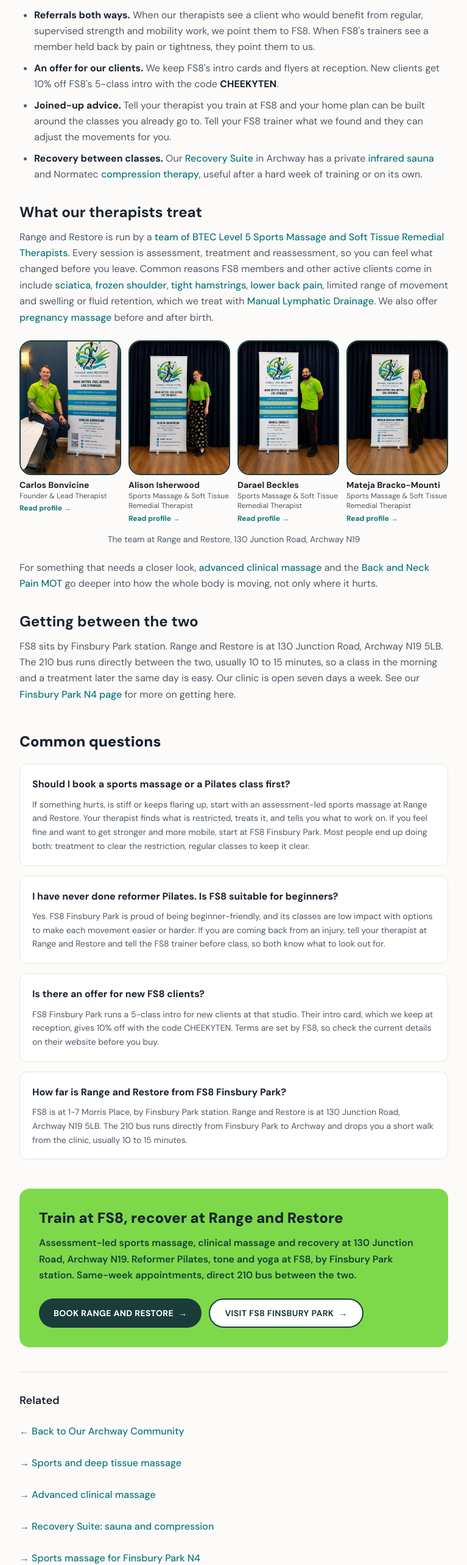
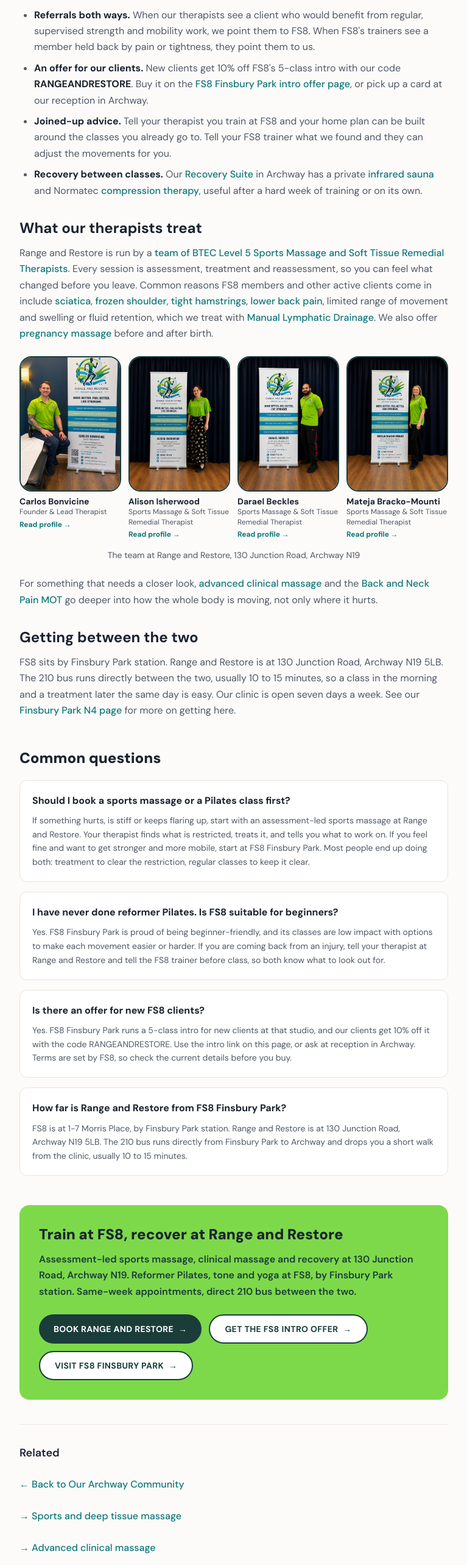
Before and after one commit to devjoe1991/rangeandrestore, a Next.js app: page /community/fs8-finsbury-park in a window 1280 px wide. Shown: the part 1960-4526 px from the top of the page at 61% size, without its empty margins (256-1023 px from the left). Built offline with nearby package versions, Linux system fonts and the light colour scheme; no server answers.

Commit message:
Switch FS8 code to RANGEANDRESTORE and link the FS8 intro offer

```diff
--- a/app/community/fs8-finsbury-park/page.tsx
+++ b/app/community/fs8-finsbury-park/page.tsx
@@ -13,8 +13,9 @@ export const metadata: Metadata = buildMetadata({
 const PARTNER_URL = 'https://fs8.com/studio/finsburypark/'
 const PARTNER_INSTAGRAM = 'https://www.instagram.com/fs8_finsburypark'
 const PARTNER_ADDRESS = '1-7 Morris Place, Finsbury Park, London N4 3JG'
-// Printed on the FS8 intro cards we keep at reception. Swap here if FS8 issue a new code.
-const PARTNER_CODE = 'CHEEKYTEN'
+// Our own FS8 code, and the intro-offer link FS8 gave us. Swap here if either changes.
+const PARTNER_CODE = 'RANGEANDRESTORE'
+const PARTNER_INTRO_URL = 'https://tinyurl.com/FS8-FP-Intro'
 const PARTNER_STUDIO_PHOTO = '/fs8-finsbury-park-reformer-pilates-studio-north-london.jpg'
 
 /* The same therapist photos as the team page, so both stay in step. */
@@ -60,7 +61,7 @@ const faqs = [
   },
   {
     q: 'Is there an offer for new FS8 clients?',
-    a: `FS8 Finsbury Park runs a 5-class intro for new clients at that studio. Their intro card, which we keep at reception, gives 10% off with the code ${PARTNER_CODE}. Terms are set by FS8, so check the current details on their website before you buy.`,
+    a: `Yes. FS8 Finsbury Park runs a 5-class intro for new clients at that studio, and our clients get 10% off it with the code ${PARTNER_CODE}. Use the intro link on this page, or ask at reception in Archway. Terms are set by FS8, so check the current details before you buy.`,
   },
   {
     q: 'How far is Range and Restore from FS8 Finsbury Park?',
@@ -146,7 +147,7 @@ export default function Fs8FinsburyParkPartnerPage() {
               <strong className="text-page">Referrals both ways.</strong> When our therapists see a client who would benefit from regular, supervised strength and mobility work, we point them to FS8. When FS8&apos;s trainers see a member held back by pain or tightness, they point them to us.
             </li>
             <li>
-              <strong className="text-page">An offer for our clients.</strong> We keep FS8&apos;s intro cards and flyers at reception. New clients get 10% off FS8&apos;s 5-class intro with the code <strong className="text-page">{PARTNER_CODE}</strong>.
+              <strong className="text-page">An offer for our clients.</strong> New clients get 10% off FS8&apos;s 5-class intro with our code <strong className="text-page">{PARTNER_CODE}</strong>. Buy it on the <a href={PARTNER_INTRO_URL} target="_blank" rel="noopener" className="link-inline">FS8 Finsbury Park intro offer page</a>, or pick up a card at our reception in Archway.
             </li>
             <li>
               <strong className="text-page">Joined-up advice.</strong> Tell your therapist you train at FS8 and your home plan can be built around the classes you already go to. Tell your FS8 trainer what we found and they can adjust the movements for you.
@@ -224,6 +225,14 @@ export default function Fs8FinsburyParkPartnerPage() {
               Book Range and Restore <span aria-hidden="true">→</span>
             </Link>
             <a
+              href={PARTNER_INTRO_URL}
+              target="_blank"
+              rel="noopener"
+              className="inline-flex items-center gap-2 bg-white text-brand-green hover:bg-brand-green hover:text-white transition-colors font-bold uppercase tracking-wide text-sm px-6 py-3 rounded-full no-underline border-2 border-brand-green"
+            >
+              Get the FS8 intro offer <span aria-hidden="true">→</span>
+            </a>
+            <a
               href={PARTNER_URL}
               target="_blank"
               rel="noopener"
@@ -252,6 +261,9 @@ export default function Fs8FinsburyParkPartnerPage() {
             <Link href={ROUTES.areasServed.finsburyParkN4} className="link-inline link-inline-tap">
               &rarr; Sports massage for Finsbury Park N4
             </Link>
+            <a href={PARTNER_INTRO_URL} target="_blank" rel="noopener" className="link-inline link-inline-tap">
+              &rarr; FS8 Finsbury Park 5-class intro offer
+            </a>
             <a href={PARTNER_INSTAGRAM} target="_blank" rel="noopener" className="link-inline link-inline-tap">
               &rarr; FS8 Finsbury Park on Instagram
             </a>
--- a/emails/community-partners.html
+++ b/emails/community-partners.html
@@ -173,7 +173,7 @@
                     <tr><td style="padding:16px 16px 18px;">
                       <p style="margin:0 0 6px;font-size:10px;font-weight:800;letter-spacing:.12em;text-transform:uppercase;color:#0f767a;">New &middot; Finsbury Park &middot; Pilates</p>
                       <p class="text" style="margin:0 0 8px;font-size:16px;line-height:1.3;font-weight:800;color:#1a3d3a;">FS8 Finsbury Park</p>
-                      <p class="muted" style="margin:0 0 12px;font-size:13px;line-height:1.55;color:#4f5866;">Reformer Pilates, tone and yoga by the station. New to FS8? 10% off their intro with code CHEEKYTEN.</p>
+                      <p class="muted" style="margin:0 0 12px;font-size:13px;line-height:1.55;color:#4f5866;">Reformer Pilates, tone and yoga by the station. New to FS8? 10% off their 5-class intro with our code RANGEANDRESTORE.</p>
                       <a href="https://rangeandrestore.co.uk/community/fs8-finsbury-park" target="_blank" style="font-size:12px;font-weight:800;letter-spacing:.06em;text-transform:uppercase;color:#2ab4b8;text-decoration:none;">Read more &rarr;</a>
                     </td></tr>
                   </table>
```
